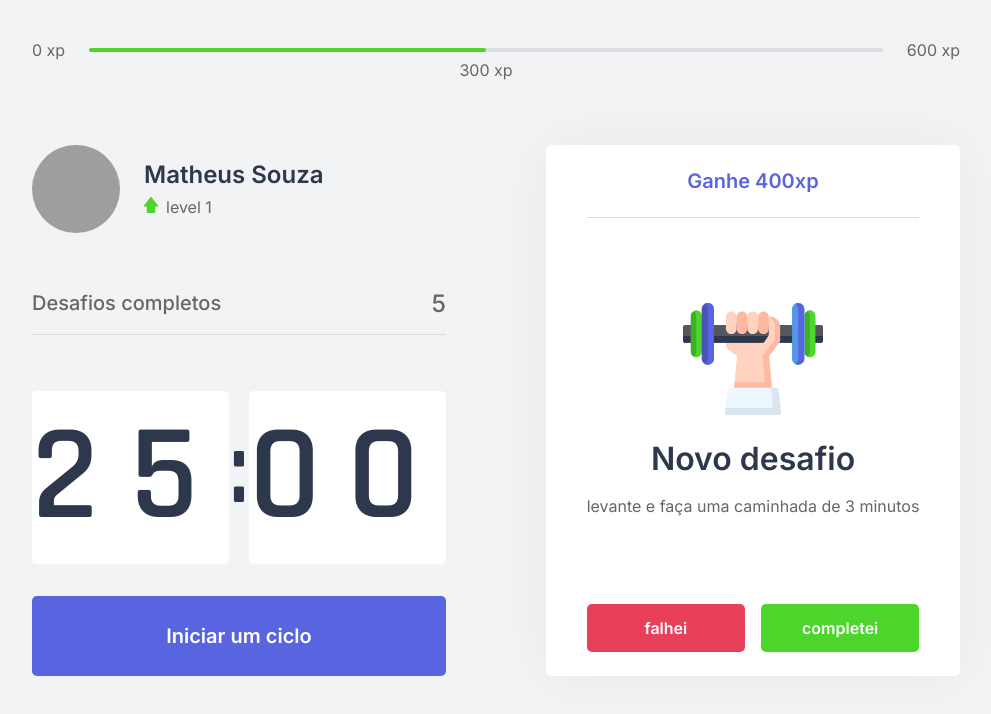
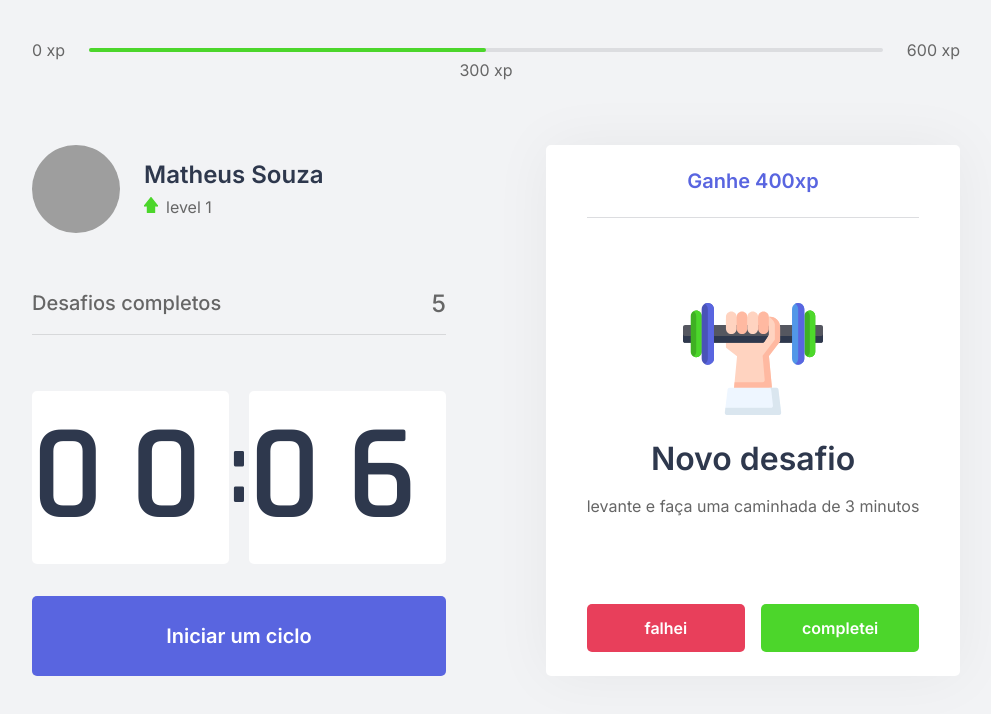
Before and after one commit to matheuspython/nlwSemanaNextLevel2021, a Next.js app in the folder moveit-next/: page / in a window 1280 px wide. Shown: the top 714 px of the page, without its empty margins (144-1135 px from the left). Built offline with nearby package versions, Linux system fonts and the light colour scheme; grey boxes are pictures that could not be loaded.

Commit message:
parte de contestos adicionada

```diff
--- a/moveit-next/src/components/ChallengeBox.tsx
+++ b/moveit-next/src/components/ChallengeBox.tsx
@@ -1,7 +1,9 @@
+import { useContext } from 'react'
+import { ChallengesContext } from '../contexts/ChallengesContext'
 import styles from '../styles/components/ChallengeBox.module.css'
 
 export function ChallengeBox(){
-
+  const contextDate = useContext(ChallengesContext)
   const hasActiveChallenge = true
 
   return(
--- a/moveit-next/src/components/Countdown.tsx
+++ b/moveit-next/src/components/Countdown.tsx
@@ -1,10 +1,12 @@
-import { useState, useEffect} from 'react'
+import { useState, useEffect, useContext} from 'react'
+import { ChallengesContext } from '../contexts/ChallengesContext'
 import styles from '../styles/components/Countdown.module.css'
 
 let CountdownTimout: NodeJS.Timeout
 
 export function Countdown(){
-  const [time, setTime] = useState(25*60)
+  const {startNewChallenge} = useContext(ChallengesContext)
+  const [time, setTime] = useState(0.1*60)
   const [isActive, setIsActive] = useState(false)
   const [hasFinished, setHasFinished] = useState(false)
 
@@ -21,7 +23,7 @@ export function Countdown(){
   function resetCountdown(){
     clearTimeout(CountdownTimout)
     setIsActive(false)
-    setTime(25 * 60)
+    setTime(0.1 * 60)
   }
 
   useEffect(()=>{
@@ -32,6 +34,7 @@ export function Countdown(){
     }else if(isActive && time ===0){
       setHasFinished(true)
       setIsActive(false)
+      startNewChallenge()
     }
   },[isActive, time])
 
@@ -57,7 +60,7 @@ export function Countdown(){
       <>
       {isActive ?(
     <button onClick={resetCountdown} type="button" className={`${styles.countdownButton} ${styles.countdownButtonActive}`}>
-      Abarndonar ciclo
+      Abandonar ciclo
     </button>)
     :
     (
--- /dev/null
+++ b/moveit-next/src/contexts/ChallengesContext.tsx
@@ -0,0 +1,34 @@
+import {Component, createContext, useState, ReactNode} from 'react'
+
+interface ChallengesContextData{
+  level: number
+  currentExperience: number
+  challengesCompleted: number
+  levelUp: ()=> void
+  startNewChallenge: ()=> void
+}
+
+interface ChallengesProviderProps{
+  children: ReactNode
+}
+export const ChallengesContext = createContext({} as ChallengesContextData)
+
+export function ChallengesProvider({children}: ChallengesProviderProps){
+  const [level, setLevel] = useState(1)
+  const [currentExperience, setCurrentExperience] = useState(0)
+  const [challengesCompleted, setChallengesCompleted] = useState(0)
+
+
+  function levelUp(){
+    setLevel(level + 1)
+  }
+  function startNewChallenge(){
+    console.log('New challenge')
+  }
+
+  return(
+    <ChallengesContext.Provider value={{ level, currentExperience, challengesCompleted, levelUp, startNewChallenge }}>
+      {children}
+    </ChallengesContext.Provider>
+  )
+}
--- a/moveit-next/src/pages/_app.tsx
+++ b/moveit-next/src/pages/_app.tsx
@@ -1,7 +1,15 @@
 import '../styles/global.css'
+import { ChallengesContext, ChallengesProvider } from '../contexts/ChallengesContext'
+import { useState } from 'react'
+function MyApp({ Component, pageProps }) {
 
-function MyApp({ Component, pageProps }) {
-  return <Component {...pageProps} />
+
+
+  return (
+  <ChallengesProvider>
+    <Component {...pageProps} />
+  </ChallengesProvider>
+  )
 }
 
 export default MyApp
--- a/moveit-next/src/styles/components/Countdown.module.css
+++ b/moveit-next/src/styles/components/Countdown.module.css
@@ -62,6 +62,6 @@
 }
 .countdownButton:disabled{
   background: var(--white);
-  color: (--text);
+  color: var(--title);
   cursor: not-allowed;
 }
```
